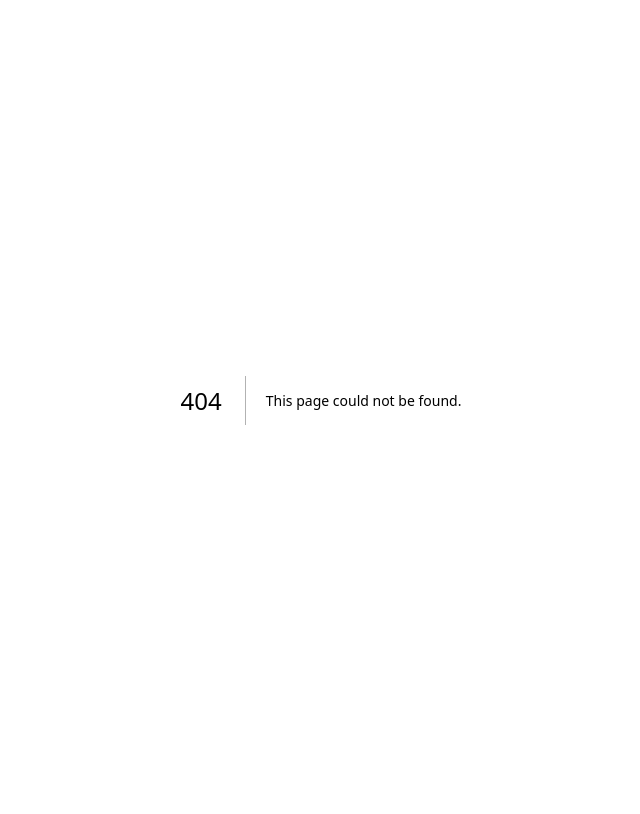
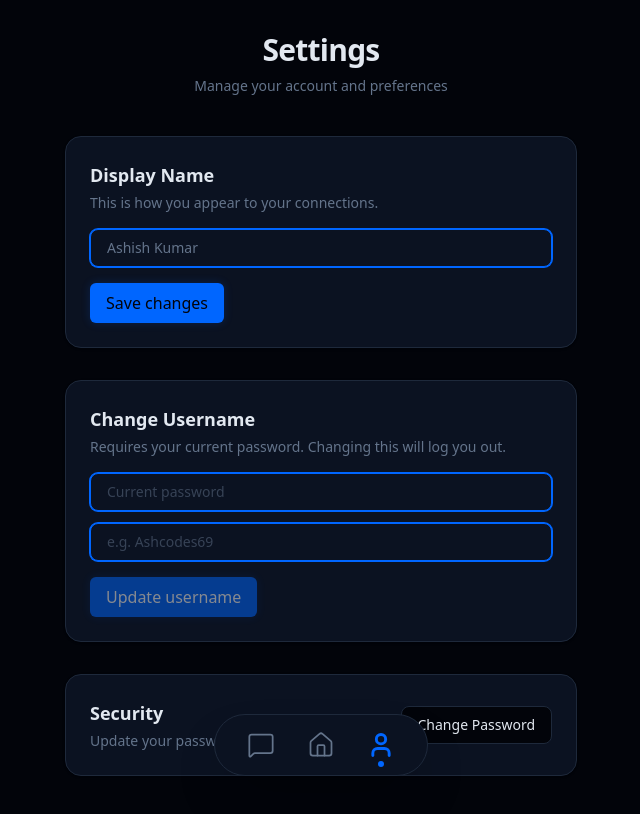
Before and after one commit to Ashcodes69/evanesce-frontend-v2, a Next.js app: page /settings in a window 1280 px wide. Before the commit this address had no page. Shown: the top 814 px of the page, without its empty margins (319-959 px from the left). Built offline with nearby package versions, Linux system fonts and the light colour scheme.

Commit message:
created settings page

```diff
--- /dev/null
+++ b/src/app/settings/page.tsx
@@ -0,0 +1,138 @@
+'use client';
+
+import { useState, FormEvent } from "react";
+import Link from "next/link";
+import Navbar from "@/src/components/layout/Navbar";
+import Input from "@/src/components/ui/Input";
+import Button from "@/src/components/ui/Button";
+
+export default function SettingsPage() {
+  // Pure UI mock state - pre-filled as if the /me endpoint already returned data
+  const [fullName, setFullName] = useState("Ashish Kumar");
+  const [savingName, setSavingName] = useState(false);
+
+  const [password, setPassword] = useState("");
+  const [newUsername, setNewUsername] = useState("");
+  const [savingUsername, setSavingUsername] = useState(false);
+
+  // ---- Mock Handlers (Pure UI transitions) ----
+
+  const handleSaveFullName = (e: FormEvent) => {
+    e.preventDefault();
+    if (!fullName.trim()) return;
+
+    setSavingName(true);
+    // Simulate API delay
+    setTimeout(() => {
+      setSavingName(false);
+      console.log("Full name updated to:", fullName);
+    }, 1000);
+  };
+
+  const handleChangeUsername = (e: FormEvent) => {
+    e.preventDefault();
+    if (!password || !newUsername.trim()) return;
+
+    // In the real app, this would trigger your showConfirm dialog
+    setSavingUsername(true);
+    // Simulate API delay
+    setTimeout(() => {
+      setSavingUsername(false);
+      console.log("Username updated! Triggering logout...");
+      setPassword("");
+      setNewUsername("");
+    }, 1500);
+  };
+
+  return (
+    <main className="min-h-screen bg-background pb-28 px-4 sm:px-6 pt-8">
+      {/* Constraints for Desktop monitors */}
+      <div className="max-w-lg mx-auto w-full space-y-8">
+
+        {/* Header */}
+        <div className="text-center mb-10">
+          <h1 className="text-text-main text-3xl font-bold tracking-tight">Settings</h1>
+          <p className="text-text-muted mt-2 text-sm">Manage your account and preferences</p>
+        </div>
+
+        {/* Full Name Card */}
+        <div className="bg-surface border border-border rounded-2xl p-6 shadow-sm">
+          <div className="mb-4">
+            <h2 className="text-text-main text-lg font-semibold">Display Name</h2>
+            <p className="text-text-muted text-sm mt-1">This is how you appear to your connections.</p>
+          </div>
+          <form onSubmit={handleSaveFullName} className="space-y-4">
+            <Input
+              type="text"
+              value={fullName}
+              onChange={(e) => setFullName(e.target.value)}
+              placeholder="Your full name"
+            />
+            <Button
+              type="submit"
+              variant="primary"
+              disabled={savingName || !fullName.trim()}
+              className="w-full sm:w-auto"
+            >
+              {savingName ? "Saving..." : "Save changes"}
+            </Button>
+          </form>
+        </div>
+
+        {/* Username Card */}
+        <div className="bg-surface border border-border rounded-2xl p-6 shadow-sm">
+          <div className="mb-4">
+            <h2 className="text-text-main text-lg font-semibold">Change Username</h2>
+            <p className="text-text-muted text-sm mt-1">
+              Requires your current password. Changing this will log you out.
+            </p>
+          </div>
+          <form onSubmit={handleChangeUsername} className="space-y-4">
+            <div className="space-y-3">
+              <Input
+                type="password"
+                placeholder="Current password"
+                value={password}
+                onChange={(e) => setPassword(e.target.value)}
+              />
+              <Input
+                type="text"
+                placeholder="e.g. Ashcodes69"
+                value={newUsername}
+                onChange={(e) => setNewUsername(e.target.value)}
+              />
+            </div>
+            <Button
+              type="submit"
+              variant="primary"
+              disabled={savingUsername || !password || !newUsername.trim()}
+              className="w-full sm:w-auto text-white bg-destructive hover:bg-red-600 border-none"
+            >
+              {savingUsername ? "Updating..." : "Update username"}
+            </Button>
+          </form>
+        </div>
+
+        {/* Security / Password Reset Card */}
+        <div className="bg-surface border border-border rounded-2xl p-6 shadow-sm flex flex-col sm:flex-row sm:items-center justify-between gap-4">
+          <div>
+            <h2 className="text-text-main text-lg font-semibold">Security</h2>
+            <p className="text-text-muted text-sm mt-1">
+              Update your password via email verification.
+            </p>
+          </div>
+          <Link
+            href="/auth/forgot-password"
+            className="inline-flex items-center justify-center px-4 py-2 text-sm font-medium text-text-main bg-background border border-border rounded-lg hover:bg-border/50 transition-colors whitespace-nowrap"
+          >
+            Change Password
+          </Link>
+        </div>
+
+      </div>
+
+      {/* Global Navigation */}
+      <Navbar />
+    </main>
+  );
+}
```
